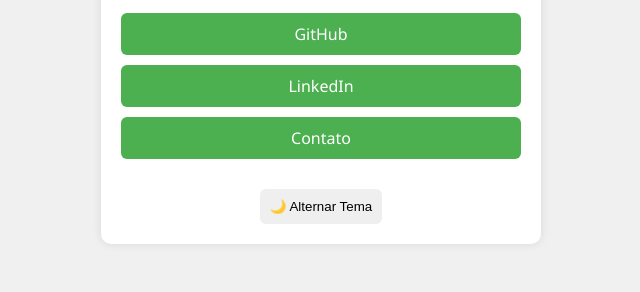
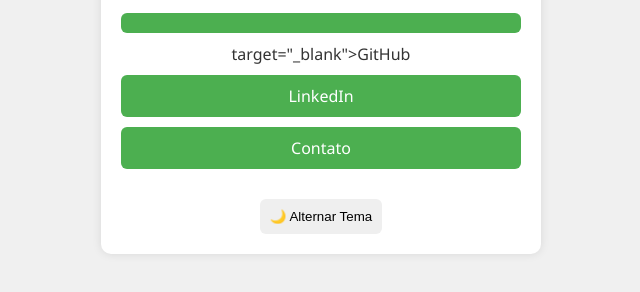
Before and after one commit to Fabrinnycarvalho/Projeto-Discover-rockseat, a plain HTML site: page index.html in a window 1280 px wide. Shown: the part 286-578 px from the top of the page, without its empty margins (319-959 px from the left). Drawn offline with Linux system fonts and the light colour scheme.

Commit message:
add index.html

```diff
--- a/index.html
+++ b/index.html
@@ -16,7 +16,7 @@
 
     <main>
       <section class="links">
-        <a href="https://github.com/Fabrinnycarvalho/Projeto-Discover-rockseat.git" target="_blank">GitHub</a>
+        <a href="https://img.shields.io/github/repo-size/Fabrinnycarvalho/Projeto-Discover-rockseat"></a>target="_blank">GitHub</a>
         <a href="https://linkedin.com/in/seuusuario" target="_blank">LinkedIn</a>
         <a href="#" onclick="mostrarContato()">Contato</a>
       </section>
```
